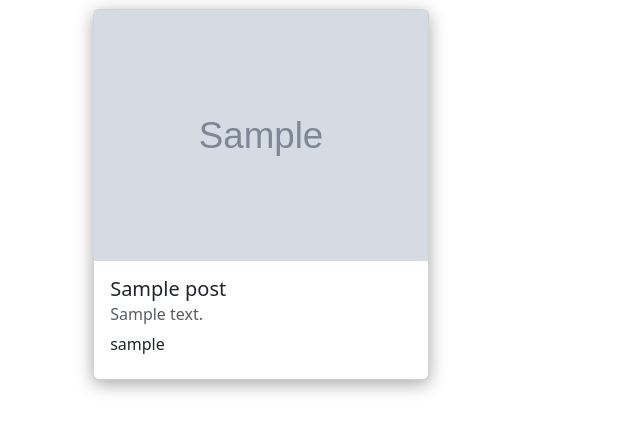
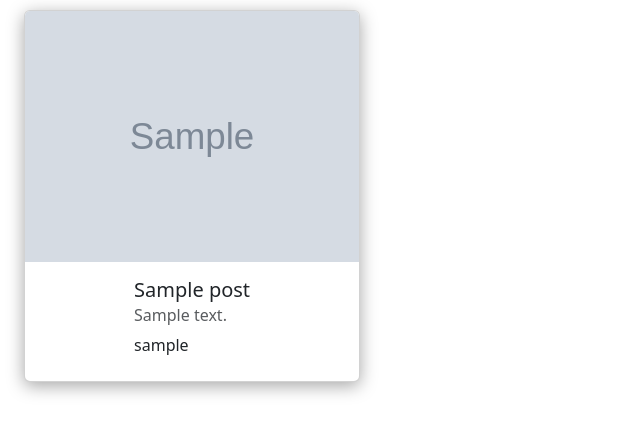
Before and after one commit to silvianjoki/neighbourhood, a Django app: page /home/ in a window 1280 px wide. Shown: the part 56-490 px from the top of the page, without its empty margins (0-640 px from the left). Run offline with Django 4.2, Linux system fonts and the light colour scheme; a user stored in the database is signed in; tables that the repository leaves empty hold one stand-in row (values such as "Sample post"); grey boxes marked "Sample" are stand-in pictures; some libraries are stand-ins or nearby versions; some web fonts are replaced.

Commit message:
edit homepage

```diff
--- a/neighbourApp/templates/home.html
+++ b/neighbourApp/templates/home.html
@@ -11,9 +11,10 @@
 
 {% block content%}
 
-<div class="container">
+<div class="container-fluid">
+    <div class='row'>
         {% for pos in post %}
-    <div class="col-sm-4">
+        <div class="col-md-4">
             <div class="card" style="width: 21rem; padding-bottom:2%">
                 <img src="{{pos.image.url}}" class="card-img-top" alt="...">
                 <div class="card-body">
@@ -23,6 +24,7 @@
                 </div>
             </div>
         </div>
+    </div>
     {% endfor %}
 </div>
 
--- a/static/css/home.css
+++ b/static/css/home.css
@@ -11,6 +11,7 @@
 }
 
 .card {
+    align-items: center;
     margin: 3%;
     width: 21rem;
     transform: translateY(-2px);
```
Lines whose indentation alone changed are shown as unchanged.
